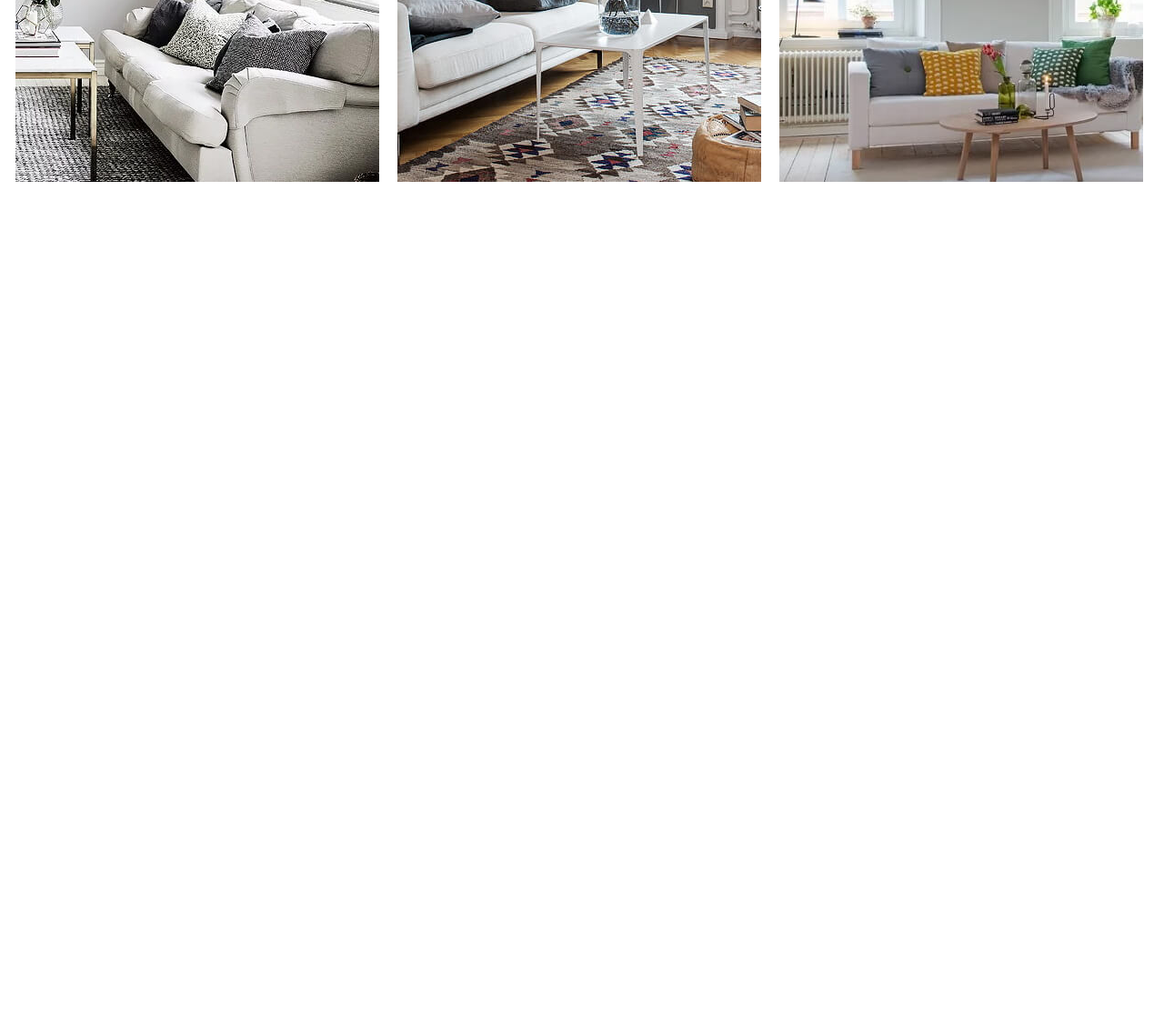
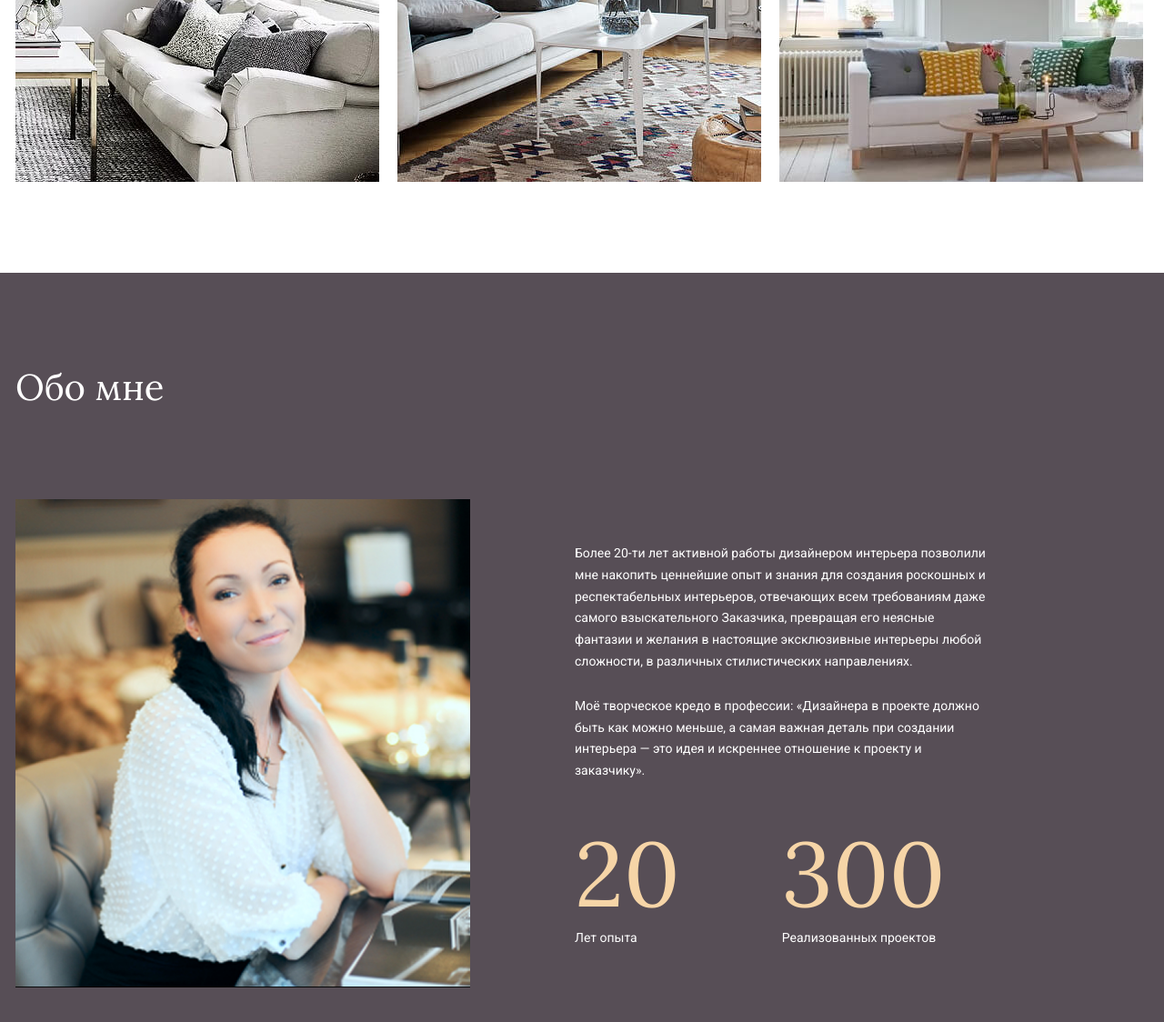
Before and after one commit to srgv-alex/Interior_Design, a plain HTML site: page index.html in a window 1280 px wide. Shown: the part 2181-3305 px from the top of the page at 91% size. Before the commit the page ends 2481 px from the top, so only its background shows below. Drawn offline with nearby package versions, Linux system fonts and the light colour scheme; some packages are replaced by stand-ins of ours; a script that the page names is missing.

Commit message:
add section about

```diff
--- a/index.html
+++ b/index.html
@@ -125,6 +125,43 @@
 				</div>
 			</div>
 		</section>
+		<section class="about">
+			<div class="container">
+				<div class="about__title">
+					<h1 class="title2 title2--white">Обо мне</h1>
+				</div>
+				<div class="about__content">
+					<div class="about__img">
+						<img src="./img/about/about_img.jpg" width='500' height='535'
+							srcset="./img/about/about_img@2x.jpg 2x" alt="Екатерина Мелисова">
+					</div>
+					<div class="about__desc">
+						<div class="about__text">
+							<p>Более 20-ти лет активной работы дизайнером интерьера позволили мне накопить ценнейшие
+								опыт и знания для создания роскошных
+								и респектабельных интерьеров, отвечающих всем требованиям даже самого взыскательного
+								Заказчика, превращая его неясные фантазии и желания в настоящие эксклюзивные интерьеры
+								любой сложности, в различных стилистических направлениях.
+							</p>
+							<p>Моё творческое кредо в профессии: «Дизайнера в проекте должно быть как можно меньше, а
+								самая важная деталь при создании интерьера — это идея и искреннее отношение к проекту
+								и заказчику».
+							</p>
+						</div>
+						<div class="about__statistic animated-number">
+							<div class="about__statistic-item">
+								<p class="num">20</p>
+								<span>Лет опыта</span>
+							</div>
+							<div class="about__statistic-item">
+								<p class="num">300</p>
+								<span>Реализованных проектов</span>
+							</div>
+						</div>
+					</div>
+				</div>
+			</div>
+		</section>
 	</main>
 
 	<footer class="footer">
@@ -132,6 +169,7 @@
 	<script src='./js/jquery.js'></script>
 	<script src='./libs/owl.carousel.min.js'></script>
 	<script src="https://cdn.jsdelivr.net/npm/@fancyapps/ui@5.0/dist/fancybox/fancybox.umd.js"></script>
+	<script src='./js/jquery.spincrement.min.js'></script>
 	<script src='./js/main.js'></script>
 </body>
 
--- /dev/null
+++ b/js/jquery.spincrement.min.js
@@ -0,0 +1 @@
+!function(t){t.extend(t.easing,{spincrementEasing:function(t,a,e,n,r){return a===r?e+n:n*(-Math.pow(2,-10*a/r)+1)+e}}),t.fn.spincrement=function(a){function e(t,a){if(t=t.toFixed(a),a>0&&"."!==r.decimalPoint&&(t=t.replace(".",r.decimalPoint)),r.thousandSeparator)for(;o.test(t);)t=t.replace(o,"$1"+r.thousandSeparator+"$2");return t}var n={from:0,to:null,decimalPlaces:null,decimalPoint:".",thousandSeparator:",",duration:1e3,leeway:50,easing:"spincrementEasing",fade:!0,complete:null},r=t.extend(n,a),o=new RegExp(/^(-?[0-9]+)([0-9]{3})/);return this.each(function(){var a=t(this),n=r.from;a.attr("data-from")&&(n=parseFloat(a.attr("data-from")));var o;if(a.attr("data-to"))o=parseFloat(a.attr("data-to"));else if(null!==r.to)o=r.to;else{var i=t.inArray(r.thousandSeparator,["\\","^","$","*","+","?","."])>-1?"\\"+r.thousandSeparator:r.thousandSeparator,l=new RegExp(i,"g");o=parseFloat(a.text().replace(l,""))}var c=r.duration;r.leeway&&(c+=Math.round(r.duration*(2*Math.random()-1)*r.leeway/100));var s;if(a.attr("data-dp"))s=parseInt(a.attr("data-dp"),10);else if(null!==r.decimalPlaces)s=r.decimalPlaces;else{var d=a.text().indexOf(r.decimalPoint);s=d>-1?a.text().length-(d+1):0}a.css("counter",n),r.fade&&a.css("opacity",0),a.animate({counter:o,opacity:1},{easing:r.easing,duration:c,step:function(t){a.html(e(t*o,s))},complete:function(){a.css("counter",null),a.html(e(o,s)),r.complete&&r.complete(a)}})})}}(jQuery);
--- a/js/main.js
+++ b/js/main.js
@@ -25,4 +25,28 @@ $(document).ready(function () {
 			},
 		},
 	});
+
+	var show = true;
+	var countbox = '.animated-number';
+	$(window).on('scroll load resize', function () {
+		if (!show) return false; // Отменяем показ анимации, если она уже была выполнена
+		var w_top = $(window).scrollTop(); // Количество пикселей на которое была прокручена страница
+		var e_top = $(countbox).offset().top; // Расстояние от блока со счетчиками до верха всего документа
+		var w_height = $(window).height(); // Высота окна браузера
+		var d_height = $(document).height(); // Высота всего документа
+		var e_height = $(countbox).outerHeight(); // Полная высота блока со счетчиками
+		if (
+			w_top + 500 >= e_top ||
+			w_height + w_top == d_height ||
+			e_height + e_top < w_height
+		) {
+			$('.num').css('opacity', '1');
+			$('.num').spincrement({
+				thousandSeparator: '',
+				duration: 2000,
+			});
+
+			show = false;
+		}
+	});
 });
--- a/scss/base/_base.scss
+++ b/scss/base/_base.scss
@@ -23,10 +23,6 @@ a:focus-visible,
 button:focus-visible {
 	outline-offset: 1px;
 	outline: #005fcc auto 1px;
-}
-
-p + p {
-	margin-top: 1em;
 }
 
 .title,
--- /dev/null
+++ b/scss/blocks/_about.scss
@@ -0,0 +1,45 @@
+.about {
+	padding: 100px 0 197px;
+	background-color: #574e56;
+	color: #fff;
+}
+
+.about__content {
+	display: flex;
+	align-items: center;
+	column-gap: 115px;
+}
+.about__img {
+	flex-shrink: 0;
+}
+.about__desc {
+	max-width: 456px;
+}
+.about__text {
+	display: flex;
+	flex-direction: column;
+	margin-bottom: 36px;
+	row-gap: 25px;
+	line-height: 1.7;
+	p + p {
+		margin-top: 0;
+	}
+}
+.about__statistic {
+	display: flex;
+	column-gap: 112px;
+}
+.about__statistic-item {
+}
+.num {
+	font-family: 'Lora', serif;
+	font-size: 100px;
+	line-height: 128px;
+	color: #f6d5a7;
+}
+
+.animated-number {
+	.num {
+		opacity: 0;
+	}
+}
--- a/scss/blocks/_title.scss
+++ b/scss/blocks/_title.scss
@@ -8,3 +8,10 @@
 .portfolio__title {
 	margin-bottom: 51px;
 }
+
+.about__title {
+	margin-bottom: 97px;
+}
+.title2--white {
+	color: #fff;
+}
--- a/scss/main.scss
+++ b/scss/main.scss
@@ -8,6 +8,7 @@
 
 @import './blocks/header';
 @import './blocks/portfolio';
+@import './blocks/about';
 
 // Блоки, Элементы
 @import './blocks/title';
```
Also changed, not shown: css/main.css, img/about/Mask Group.jpg (deleted), img/about/Mask Group@2x.jpg (deleted), img/about/about_img.jpg (added), img/about/about_img@2x.jpg (added), 1 other file.
